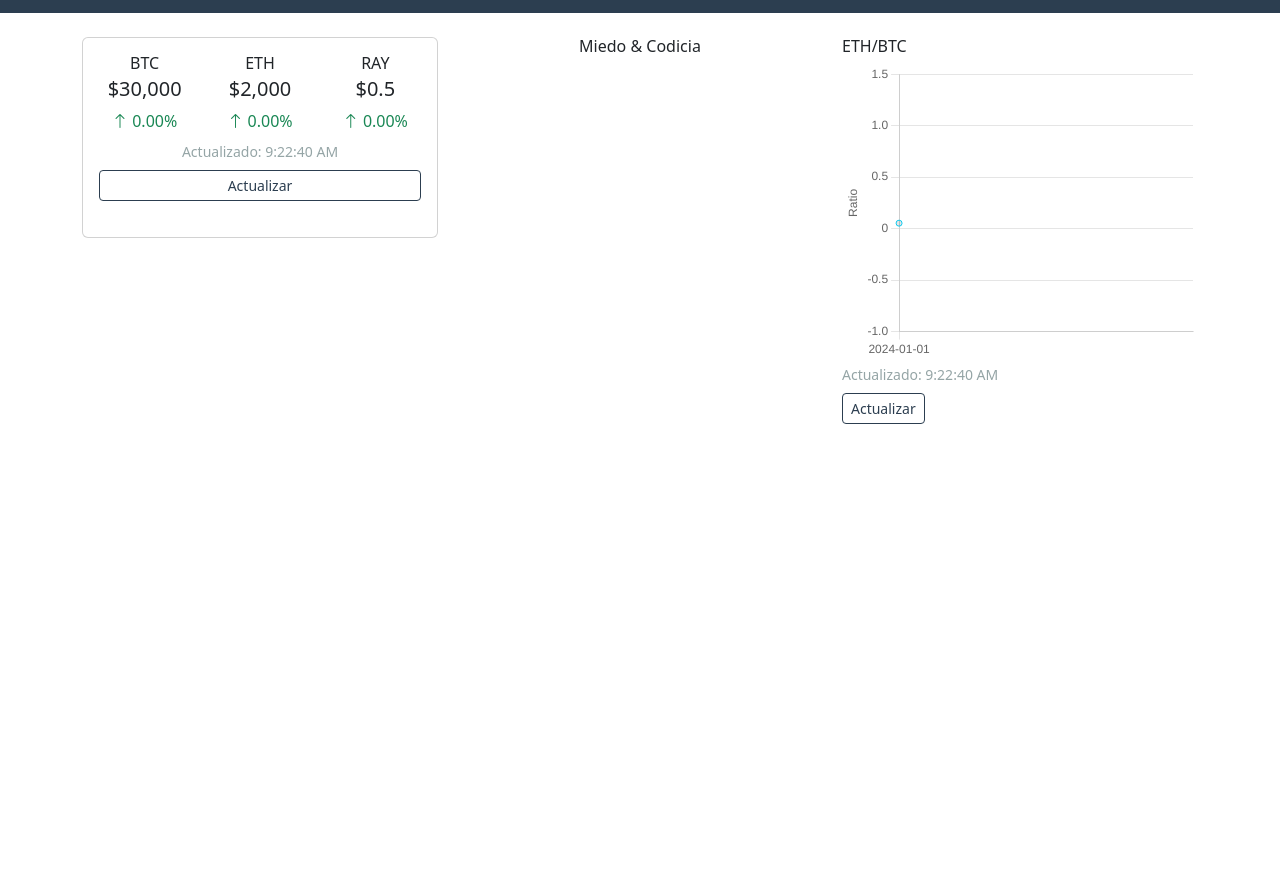
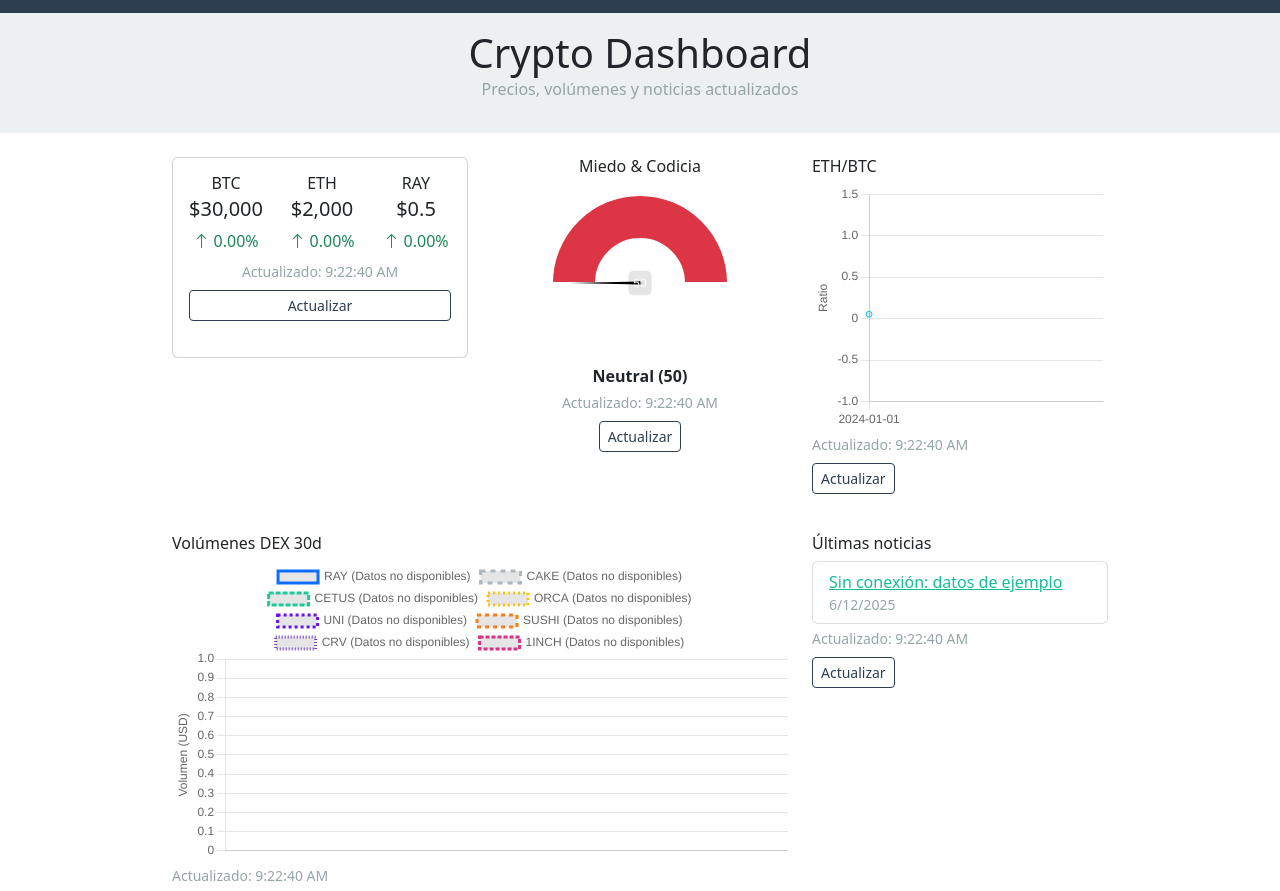
Before and after one commit to facussc24/Proyecto-bitcoin, a website with bundled scripts: page index.html in a window 1280 px wide. Shown: the part 59-950 px from the top of the page. Built offline with nearby package versions, Linux system fonts and the light colour scheme; no server answers.

Commit message:
Improve layout and expand DEX volume tokens

```diff
--- a/assets/css/styles.css
+++ b/assets/css/styles.css
@@ -31,5 +31,13 @@ body {
 }
 
 #volumeChart {
-  max-height: 400px;
+  max-height: 300px;
 }
+
+#fngGauge {
+  max-height: 180px;
+}
+
+main.container-lg {
+  max-width: 960px;
+}
--- a/assets/data/offlineData.js
+++ b/assets/data/offlineData.js
@@ -16,6 +16,9 @@ export const OFFLINE_DATA = {
       { label: 'CETUS', data: [50000] },
       { label: 'ORCA', data: [75000] },
       { label: 'UNI', data: [120000] },
+      { label: 'SUSHI', data: [60000] },
+      { label: 'CRV', data: [55000] },
+      { label: '1INCH', data: [45000] },
     ],
   },
   fng: { value: 50, classification: 'Neutral' },
--- a/assets/js/api.js
+++ b/assets/js/api.js
@@ -64,6 +64,9 @@ export const VOLUME_PROTOCOLS = [
   { id: 'cetus-protocol', symbol: 'CETUS' },
   { id: 'orca', symbol: 'ORCA' },
   { id: 'uniswap', symbol: 'UNI' },
+  { id: 'sushi', symbol: 'SUSHI' },
+  { id: 'curve-dao-token', symbol: 'CRV' },
+  { id: '1inch', symbol: '1INCH' },
 ];
 
 export async function fetchVolumes() {
--- a/assets/js/main.js
+++ b/assets/js/main.js
@@ -118,6 +118,9 @@ function loadVolumes(tick) {
         CETUS: { borderColor: '#20c997', borderDash: [5, 2] },
         ORCA: { borderColor: '#ffc107', borderDash: [2, 3] },
         UNI: { borderColor: '#6610f2', borderDash: [3, 3] },
+        SUSHI: { borderColor: '#fd7e14', borderDash: [4, 4] },
+        CRV: { borderColor: '#6f42c1', borderDash: [1, 2] },
+        '1INCH': { borderColor: '#d63384', borderDash: [4, 2] },
       };
 
       const sets = d.datasets.map(ds => {
@@ -157,6 +160,9 @@ function loadVolumes(tick) {
           CETUS: { borderColor: '#20c997', borderDash: [5, 2] },
           ORCA: { borderColor: '#ffc107', borderDash: [2, 3] },
           UNI: { borderColor: '#6610f2', borderDash: [3, 3] },
+          SUSHI: { borderColor: '#fd7e14', borderDash: [4, 4] },
+          CRV: { borderColor: '#6f42c1', borderDash: [1, 2] },
+          '1INCH': { borderColor: '#d63384', borderDash: [4, 2] },
         };
         const sets = OFFLINE_DATA.volumes.datasets.map(ds => ({
           label: ds.label,
--- a/index.html
+++ b/index.html
@@ -19,7 +19,7 @@
   </div>
 
   <nav class="navbar navbar-expand-lg navbar-dark bg-primary">
-    <div class="container">
+    <div class="container-lg">
       <span class="navbar-brand">Crypto Dashboard</span>
       <div class="ms-auto">
         <a href="https://t.me/NewsAgregatorBtCryptoWhale" target="_blank" class="nav-link text-white">
@@ -29,7 +29,13 @@
     </div>
   </nav>
 
-  <main class="container my-4">
+  <header class="bg-light py-3">
+    <div class="container-lg text-center">
+      <h1 class="display-6 mb-0">Crypto Dashboard</h1>
+      <p class="text-muted">Precios, volúmenes y noticias actualizados</p>
+    </div>
+  </header>
+  <main class="container-lg my-4">
     <div class="row g-4 mb-4">
       <div class="col-md-4">
         <div class="card p-3 text-center">
@@ -57,7 +63,7 @@
       </div>
       <div class="col-md-4 d-flex flex-column align-items-center">
         <h2 class="h6">Miedo &amp; Codicia</h2>
-        <canvas id="fngGauge" height="200" aria-label="Fear &amp; Greed" role="img"></canvas>
+        <canvas id="fngGauge" height="180" aria-label="Fear &amp; Greed" role="img"></canvas>
         <div id="fng-label" class="fw-bold"></div>
         <small id="fng-updated" class="text-muted mt-1"></small>
         <button id="refresh-fng" class="btn btn-sm btn-outline-primary mt-2">Actualizar</button>
```
